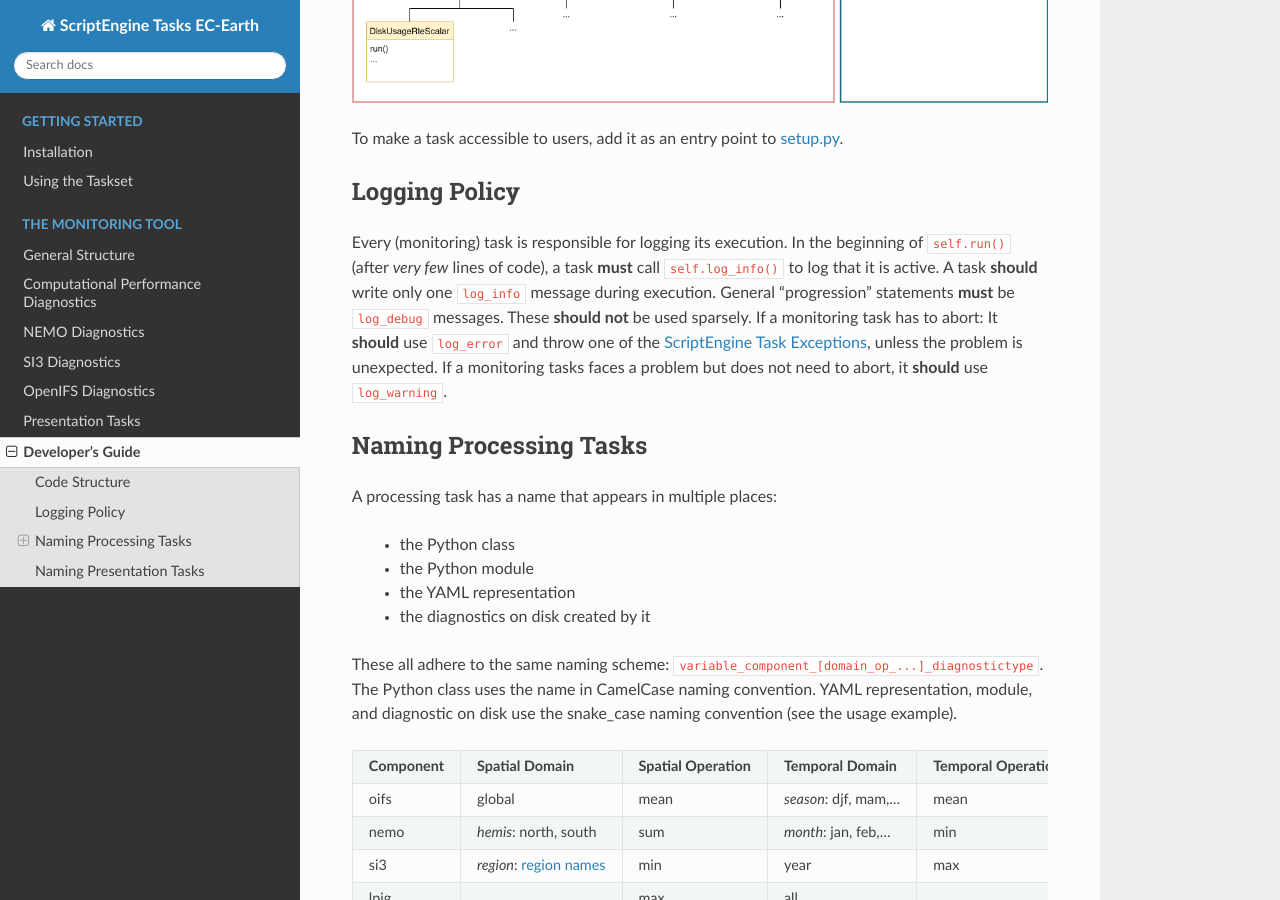
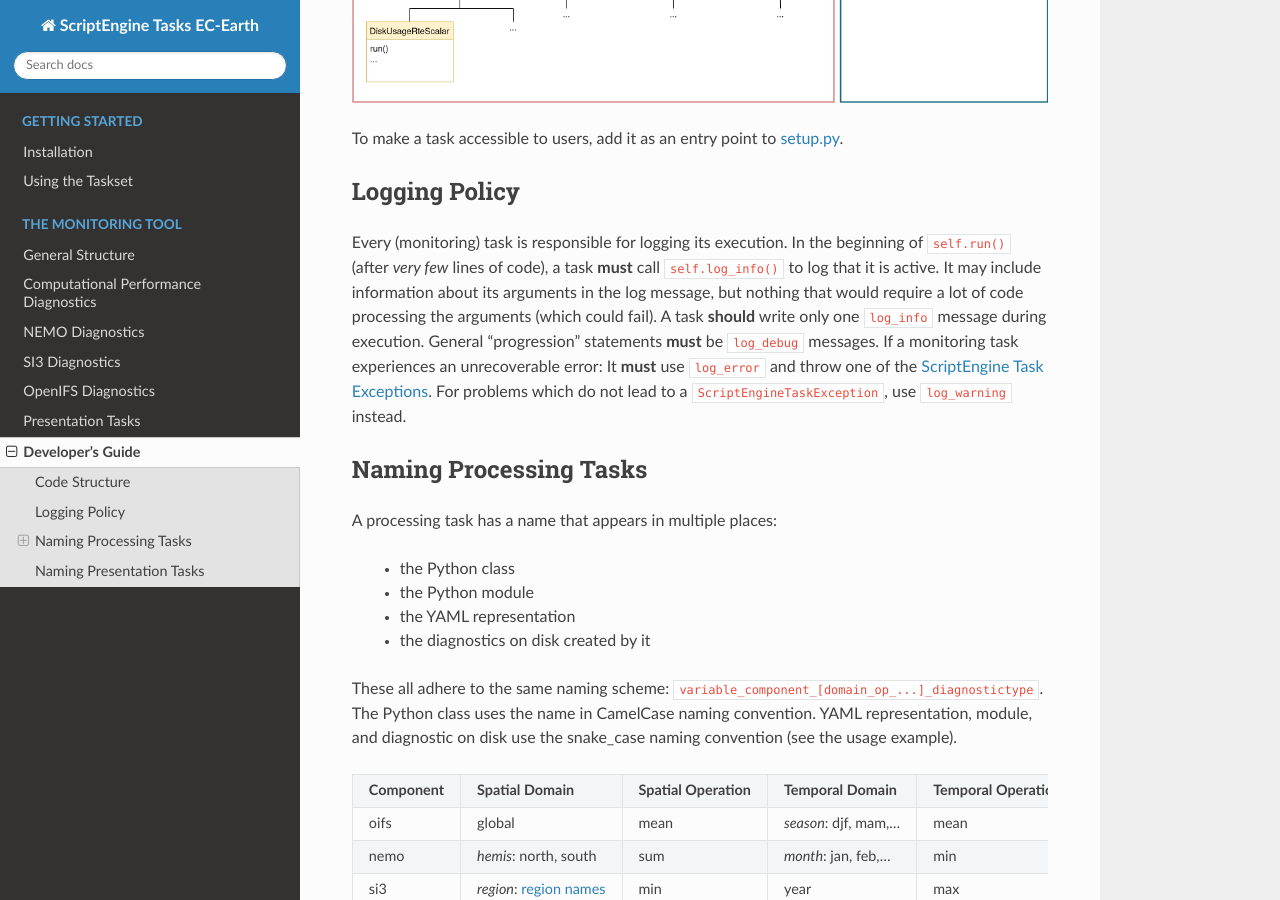
Before and after one commit to uwefladrich/scriptengine-tasks-ecearth, a Sphinx documentation site: the page built from docs/sphinx/source/tasks/monitoring/developer-guide.rst, in a window 1280 px wide and 900 px high, scrolled down 684 px. Built offline with Sphinx 7.4.7 and the Read the Docs theme 2.0.0, drawn with Linux system fonts in a browser that asks for light colours.

Commit message:
Updates Based on PR Discussion

```diff
--- a/docs/sphinx/source/tasks/monitoring/developer-guide.rst
+++ b/docs/sphinx/source/tasks/monitoring/developer-guide.rst
@@ -26,10 +26,11 @@ Logging Policy
 
 Every (monitoring) task is responsible for logging its execution.
 In the beginning of ``self.run()`` (after *very few* lines of code), a task **must** call ``self.log_info()`` to log that it is active.
+It may include information about its arguments in the log message, but nothing that would require a lot of code processing the arguments (which could fail).
 A task **should** write only one ``log_info`` message during execution.
-General "progression" statements **must** be ``log_debug`` messages. These **should not** be used sparsely.
-If a monitoring task has to abort: It **should** use ``log_error`` and throw one of the `ScriptEngine Task Exceptions`_, unless the problem is unexpected.
-If a monitoring tasks faces a problem but does not need to abort, it **should** use ``log_warning``.
+General "progression" statements **must** be ``log_debug`` messages.
+If a monitoring task experiences an unrecoverable error: It **must** use ``log_error`` and throw one of the `ScriptEngine Task Exceptions`_.
+For problems which do not lead to a ``ScriptEngineTaskException``, use ``log_warning`` instead.
 
 .. _naming-scheme:
 
```
